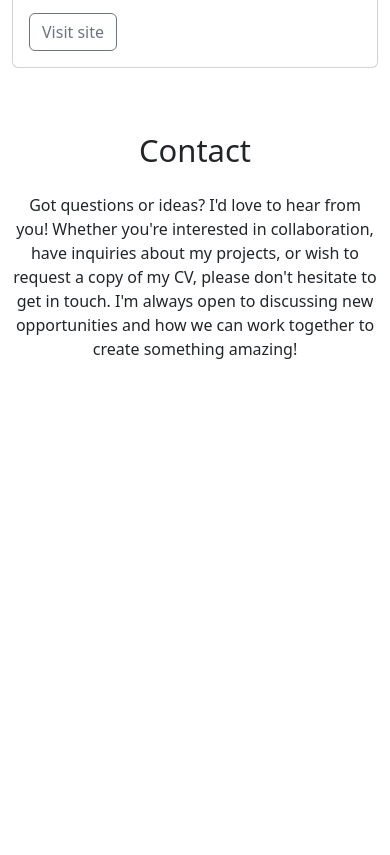
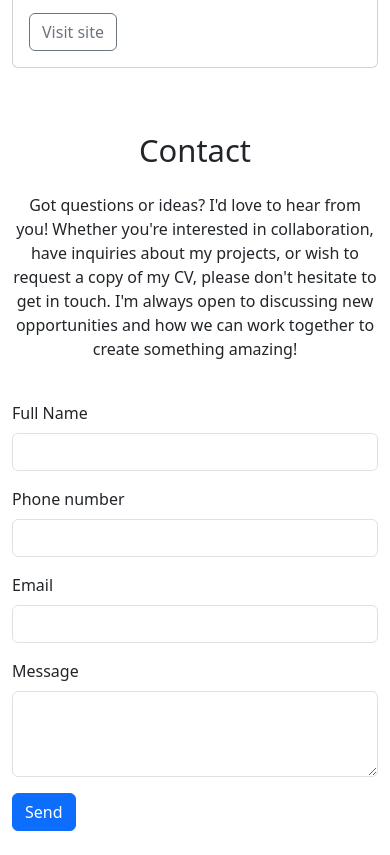
Before and after one commit to BDen32/Bootstrap-pf, a plain HTML site: page index.html in a window 390 px wide. Shown: the part 2847-3702 px from the top of the page. Before the commit the page ends 3248 px from the top, so only its background shows below. Drawn offline with nearby package versions, Linux system fonts and the light colour scheme.

Commit message:
amend contact form to correct inputs and responsiveness

```diff
--- a/index.html
+++ b/index.html
@@ -178,17 +178,42 @@
         </section>
     </main>
 
-    <!--Contact Section-->
+    <!-- Contact section -->
     <footer id="contact" class="container">
-      <div class="row justify-content-center">
-        <div class="col-12 text-center my-4">
-          <h2 class="display-5">Contact</h2>
-          </h2>
-          <p class="mt-4">Got questions or ideas? I'd love to hear from you! Whether you're interested in collaboration, have inquiries about my projects, or wish to request a copy of my CV, please don't hesitate to get in touch. I'm always open to discussing new opportunities and how we can work together to create something amazing!</p>
+        <div class="row justify-content-center">
+            <div class="col-12 text-center my-4">
+                <h2 class="display-5">Contact</h2>
+                <p class="mt-4">Got questions or ideas? I'd love to hear from you! Whether you're
+                    interested in collaboration, have inquiries about my projects, or
+                    wish to request a copy of my CV, please don't hesitate to get in
+                    touch. I'm always open to discussing new opportunities and how we
+                    can work together to create something amazing!</p>
+            </div>
+            <div class="col-12 col-md-10 col-lg-8 mb-4">
+                <!-- Add your form here -->
+                <form class="row g-3">
+                    <div class="col-lg-4">
+                        <label for="full-name" class="form-label">Full Name</label>
+                        <input type="text" class="form-control" id="full-name">
+                    </div>
+                    <div class="col-lg-4">
+                        <label for="phonenumber" class="form-label">Phone number</label>
+                        <input type="number" class="form-control" id="phonenumber">
+                    </div>
+                    <div class="col-lg-4">
+                        <label for="email" class="form-label">Email</label>
+                        <input type="email" class="form-control" id="email">
+                    </div>
+                    <div class="col-12">
+                        <label for="message" class="form-label">Message</label>
+                        <textarea class="form-control" id="message" rows="3"></textarea>
+                    </div>
+                    <div class="col-12">
+                        <button type="submit" class="btn btn-primary">Send</button>
+                    </div>
+                </form>
+            </div>
         </div>
-        <div class="col-12 col-md-10 col-lg-8">
-        </div>
-      </div>
     </footer>
 
     <!-- Bootstrap JS Script-->
```
